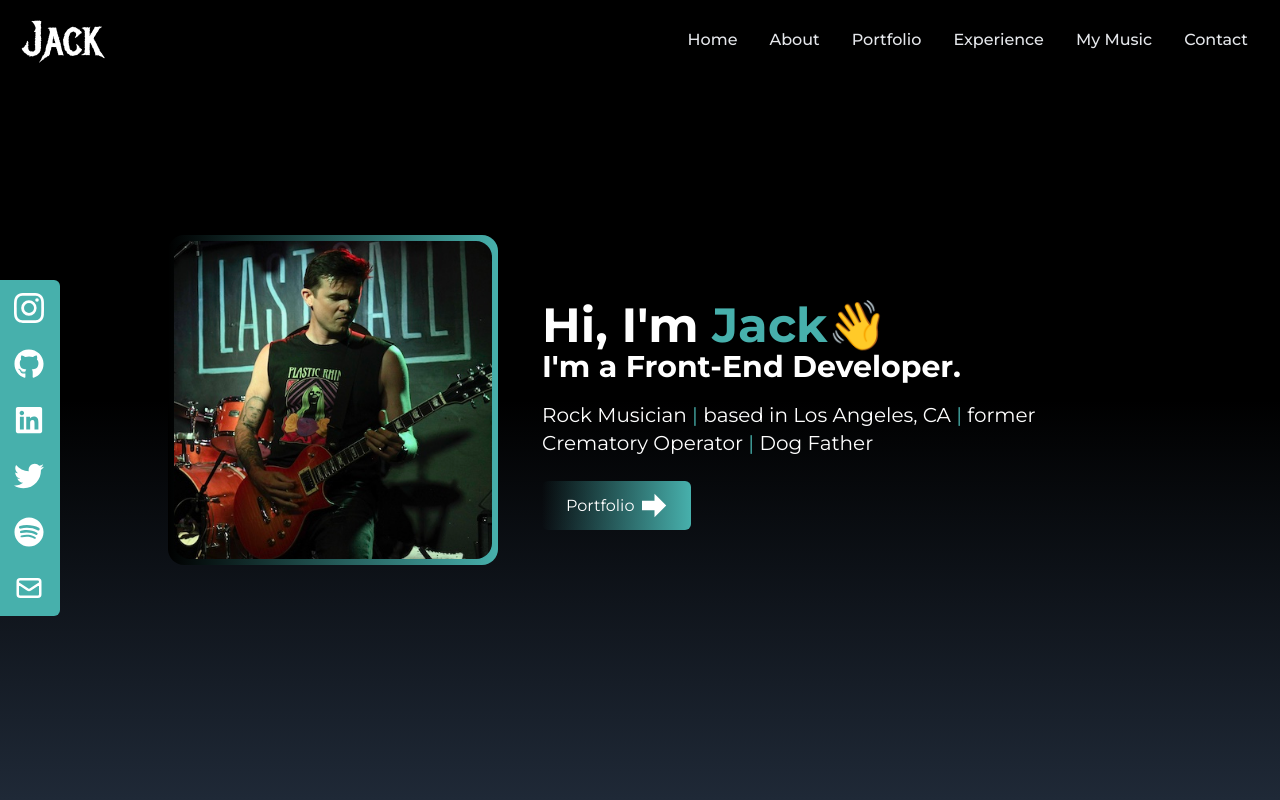
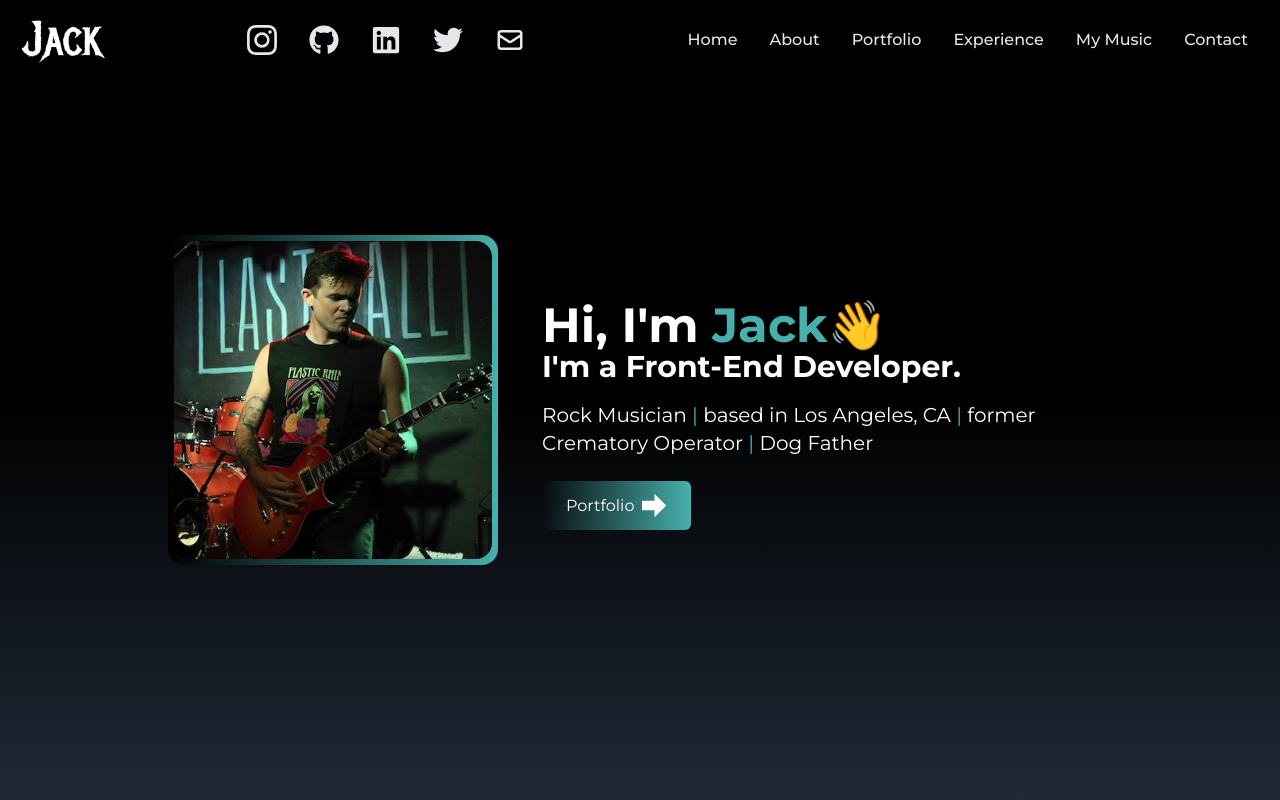
Before and after one commit to jackrobert0220/portfolio-react-tailwind, a React (Create React App) app: page / in a window 1280 px wide. Shown: the top 800 px of the page. Built offline with nearby package versions, Linux system fonts and the light colour scheme.

Commit message:
moved social links to nav

```diff
--- a/src/App.js
+++ b/src/App.js
@@ -5,7 +5,7 @@ import Home from "./components/Home";
 import MyMusic from "./components/MyMusic";
 import Navbar from "./components/Navbar";
 import Portfolio from "./components/Portfolio";
-import SocialLinks from "./components/SocialLinks";
+// import SocialLinks from "./components/SocialLinks";
 
 function App() {
   return (
@@ -18,7 +18,7 @@ function App() {
       <MyMusic />
       <Contact />
 
-      <SocialLinks />
+      {/* <SocialLinks /> */}
     </div>
   );
 }
--- a/src/components/Home.jsx
+++ b/src/components/Home.jsx
@@ -2,69 +2,13 @@ import React from "react";
 import HeroImage from "../assets/guitar.jpg";
 import { ImArrowRight } from "react-icons/im";
 import { Link } from "react-scroll";
-import { FaGithub, FaLinkedin, FaSpotify, FaTwitter } from "react-icons/fa";
-import { BsInstagram } from "react-icons/bs";
-import { HiOutlineMail } from "react-icons/hi";
+
+//Commented out in case I want to use green social tabs later-----
+// import { FaGithub, FaLinkedin, FaSpotify, FaTwitter } from "react-icons/fa";
+// import { BsInstagram } from "react-icons/bs";
+// import { HiOutlineMail } from "react-icons/hi";
 
 const Home = () => {
-  const links = [
-    {
-      id: 1,
-      child: (
-        <>
-          <BsInstagram size={30} />
-        </>
-      ),
-      href: "https://instagram.com/jackglazzzer/",
-    },
-    {
-      id: 2,
-      child: (
-        <>
-          <FaGithub size={30} />
-        </>
-      ),
-      href: "https://github.com/jackrobert0220/",
-    },
-    {
-      id: 3,
-      child: (
-        <>
-          <FaLinkedin size={30} />
-        </>
-      ),
-      href: "https://www.linkedin.com/in/jack-glazer/",
-    },
-    {
-      id: 4,
-      child: (
-        <>
-          <FaTwitter size={30} />
-        </>
-      ),
-      href: "https://www.twitter.com/jackglazzzer/",
-    },
-    {
-      id: 5,
-      child: (
-        <>
-          <FaSpotify size={30} />
-        </>
-      ),
-      href: "https://open.spotify.com/artist/7FXugc5Lme1dHnjxD88do4?si=n9eH1rx9QSaSJsyhacFLmQ",
-    },
-    {
-      id: 6,
-      child: (
-        <>
-          <HiOutlineMail size={30} />
-        </>
-      ),
-      href: "mailto:jackrobert0220@gmail.com",
-      style: "rounded-br-md",
-    },
-  ];
-
   return (
     <div
       name="home"
@@ -88,7 +32,10 @@ const Home = () => {
             I'm a Front-End Developer.
           </h3>
           <p className="text-white text-xl py-4">
-            Rock Musician <span className="text-[#47B0AC]">|</span> based in Los Angeles, CA <span className="text-[#47B0AC]">|</span> former Crematory Operator <span className="text-[#47B0AC]">|</span> Dog Father
+            Rock Musician <span className="text-[#47B0AC]">|</span> based in Los
+            Angeles, CA <span className="text-[#47B0AC]">|</span> former
+            Crematory Operator <span className="text-[#47B0AC]">|</span> Dog
+            Father
           </p>
           {/* <p className="text-gray-500 py-4 max-w-md">
             Currently, I'm focused on building responsive front-end web
@@ -108,19 +55,6 @@ const Home = () => {
               </span>
             </Link>
           </div>
-
-          <ul className=" flex lg:hidden">
-            {links.map(({ id, child, href }) => (
-              <li
-                key={id}
-                className="p-4 cursor-pointer capitalize font-medium text-gray-200 hover:scale-110 hover:text-[#47B0AC] duration-200"
-              >
-                <a href={href} target="_blank" rel="noreferrer">
-                  {child}
-                </a>
-              </li>
-            ))}
-          </ul>
         </div>
       </div>
     </div>
--- a/src/components/Navbar.jsx
+++ b/src/components/Navbar.jsx
@@ -1,9 +1,69 @@
 import React, { useState } from "react";
-import { FaBars, FaTimes } from "react-icons/fa";
+import { BsInstagram } from "react-icons/bs";
+import { FaBars, FaGithub, FaLinkedin, FaSpotify, FaTimes, FaTwitter } from "react-icons/fa";
+import { HiOutlineMail } from "react-icons/hi";
 import { Link } from "react-scroll";
 
 const Navbar = () => {
   const [nav, setNav] = useState(false);
+
+  const socials = [
+    {
+      id: 1,
+      child: (
+        <>
+          <BsInstagram size={30} />
+        </>
+      ),
+      href: "https://instagram.com/jackglazzzer/",
+    },
+    {
+      id: 2,
+      child: (
+        <>
+          <FaGithub size={30} />
+        </>
+      ),
+      href: "https://github.com/jackrobert0220/",
+    },
+    {
+      id: 3,
+      child: (
+        <>
+          <FaLinkedin size={30} />
+        </>
+      ),
+      href: "https://www.linkedin.com/in/jack-glazer/",
+    },
+    {
+      id: 4,
+      child: (
+        <>
+          <FaTwitter size={30} />
+        </>
+      ),
+      href: "https://www.twitter.com/jackglazzzer/",
+    },
+    // {
+    //   id: 5,
+    //   child: (
+    //     <>
+    //       <FaSpotify size={30} />
+    //     </>
+    //   ),
+    //   href: "https://open.spotify.com/artist/7FXugc5Lme1dHnjxD88do4?si=n9eH1rx9QSaSJsyhacFLmQ",
+    // },
+    {
+      id: 5,
+      child: (
+        <>
+          <HiOutlineMail size={30} />
+        </>
+      ),
+      href: "mailto:jackrobert0220@gmail.com",
+      style: "rounded-br-md",
+    },
+  ];
 
   const links = [
     {
@@ -38,7 +98,20 @@ const Navbar = () => {
         <h1 className="text-5xl font-signature ml-2">Jack</h1>
       </div>
 
-      <ul className=" hidden md:flex">
+      <ul className="flex">
+            {socials.map(({ id, child, href }) => (
+              <li
+                key={id}
+                className="p-2 lg:p-4 cursor-pointer capitalize font-medium text-gray-200 hover:scale-110 hover:text-[#47B0AC] duration-200"
+              >
+                <a href={href} target="_blank" rel="noreferrer">
+                  {child}
+                </a>
+              </li>
+            ))}
+          </ul>
+
+      <ul className=" hidden lg:flex">
         {links.map(({ id, link }) => (
           <li
             key={id}
@@ -53,7 +126,7 @@ const Navbar = () => {
 
       <div
         onClick={() => setNav(!nav)}
-        className="cursor-pointer pr-4 z-10 text-gray-200 md:hidden"
+        className="cursor-pointer pr-4 z-10 text-gray-200 lg:hidden"
       >
         {nav ? <FaTimes size={30} /> : <FaBars size={30} />}
       </div>
```
